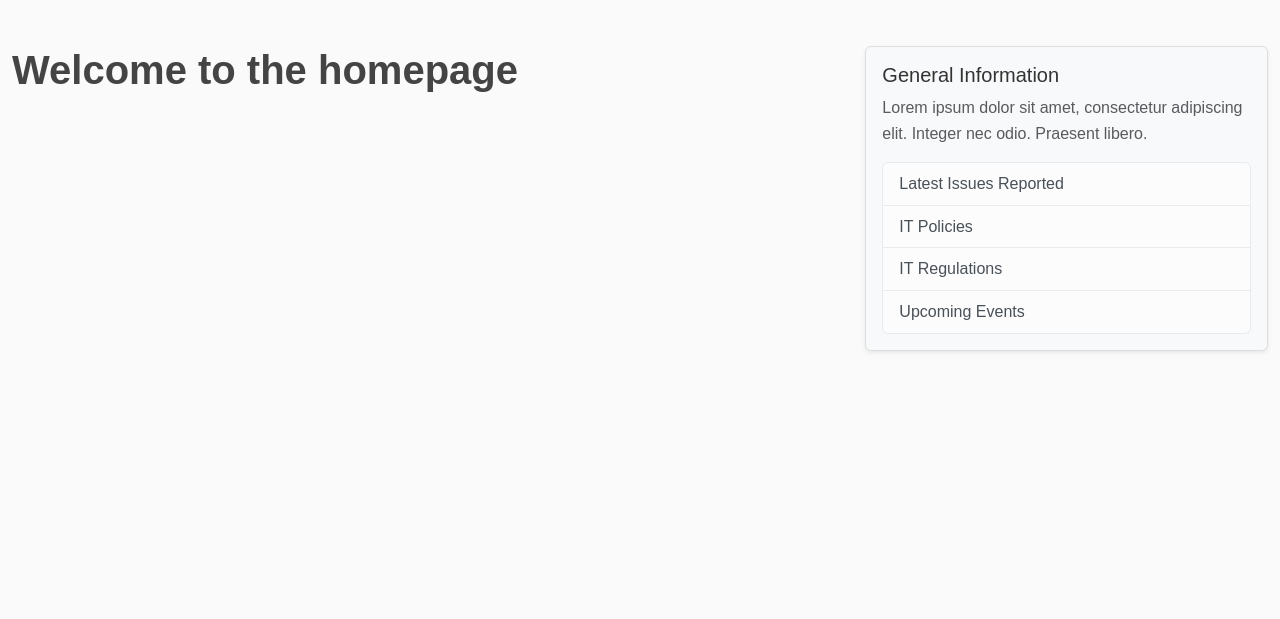
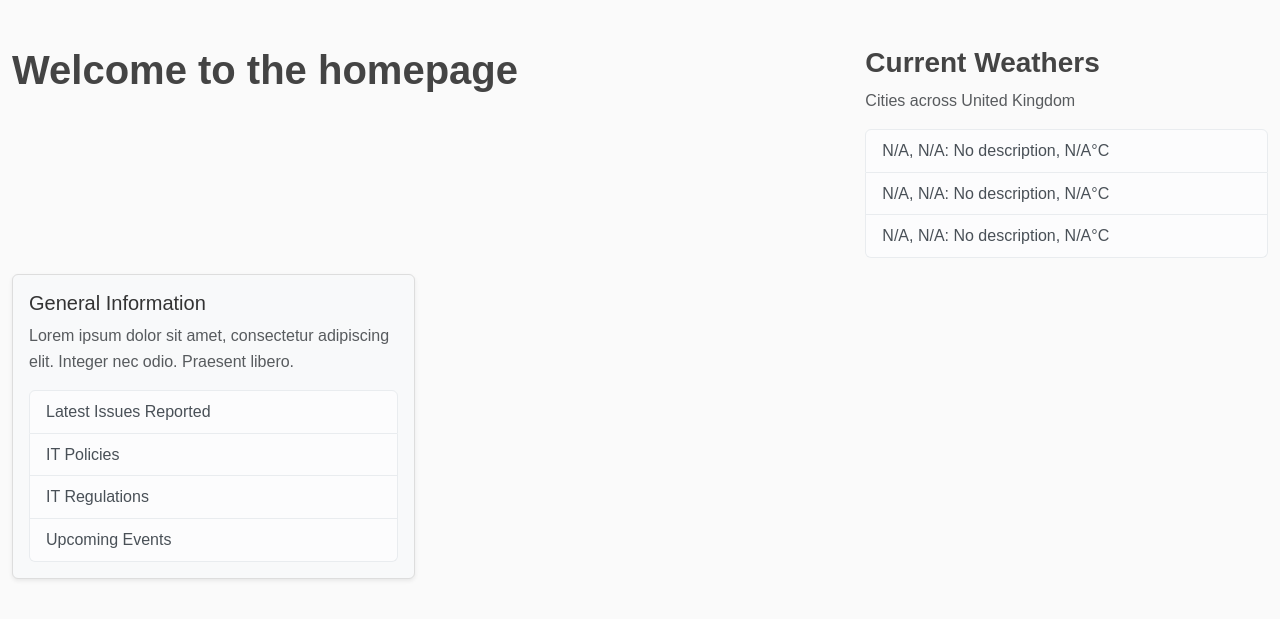
Before and after one commit to Kixxie666/Django-app, a Django app: page / in a window 1280 px wide. Shown: the part 58-677 px from the top of the page. Run offline with Django 5.2, Linux system fonts and the light colour scheme; data that the repository does not hold is empty.

Commit message:
Weather API

```diff
--- a/itreporting/templates/itreporting/base.html
+++ b/itreporting/templates/itreporting/base.html
@@ -69,7 +69,7 @@
             <div class="col-md-8">
                 {% block content %}{% endblock %}
             </div>
-
+            {% block sidebar %}{% endblock %}
             <!-- Sidebar with General Information -->
             <div class="col-md-4">
                 <div class="content-section p-3 mb-3 bg-light rounded shadow-sm">
--- a/itreporting/templates/itreporting/home.html
+++ b/itreporting/templates/itreporting/home.html
@@ -3,3 +3,26 @@
 {% block content %}
 <h1>Welcome to the homepage</h1>
 {% endblock %}
+{% block sidebar %}
+
+<div class="col-md-4">
+
+        <h3>Current Weathers</h3>
+
+        <p class='text-muted'>Cities across United Kingdom
+
+            <ul class="list-group">
+
+                    {% for weather in weather_data %}
+
+                        <li class="list-group-item list-group-item-light">{{ weather.city }}: {{ weather.description }}, {{ weather.temperature }}&deg;C</li>
+
+                    {% endfor %}
+
+            </ul>
+
+        </p>
+
+</div>
+
+{% endblock sidebar %}
--- a/itreporting/views.py
+++ b/itreporting/views.py
@@ -7,9 +7,31 @@ from .forms import ContactForm
 from django.views.generic.edit import DeleteView
 from django.contrib.auth.mixins import LoginRequiredMixin,UserPassesTestMixin
 from django.core.mail import EmailMessage
+import requests
 
 def home(request):
-    return render(request, 'itreporting/home.html', {'title': 'Welcome'})
+
+    url = 'https://api.openweathermap.org/data/2.5/weather?q={},{}&units=metric&appid={}'
+    cities = [('Sheffield', 'UK'), ('Melaka', 'Malaysia'), ('Bandung', 'Indonesia')]
+    weather_data = []
+    api_key = '6e9c2e5749db49381e2789580e8ce734'
+
+    for city in cities:
+        # Request the API data and convert the JSON to Python data types
+        city_weather = requests.get(url.format(city[0], city[1], api_key)).json()
+
+        # Safely create weather dictionary (use .get() for robustness)
+        weather = {
+            'city': city_weather.get('name', 'N/A') + ', ' + city_weather.get('sys', {}).get('country', 'N/A'),
+            'temperature': city_weather.get('main', {}).get('temp', 'N/A'),
+            'description': city_weather.get('weather', [{}])[0].get('description', 'No description')
+        }
+
+        # Append data for the current city
+        weather_data.append(weather)
+
+    return render(request, 'itreporting/home.html', {'title': 'Homepage', 'weather_data': weather_data})
+
 
 def about(request):
     return render(request, 'itreporting/about.html', {'title': 'About'})
```
